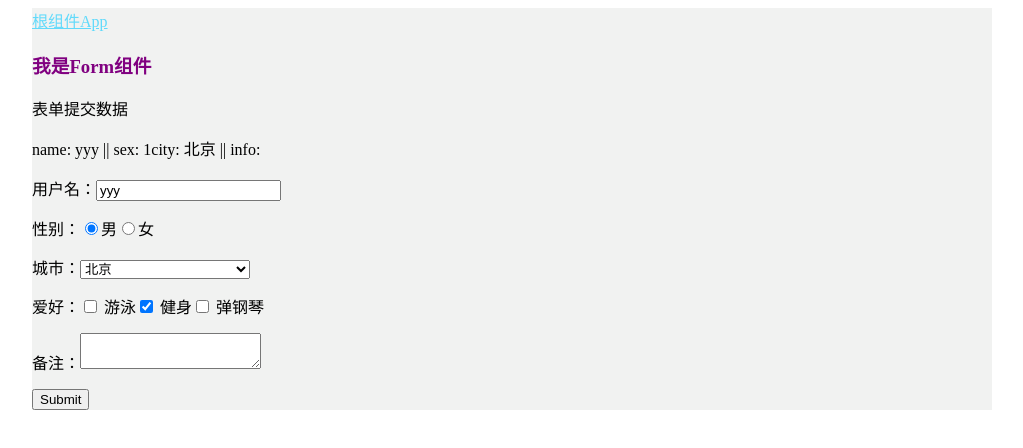
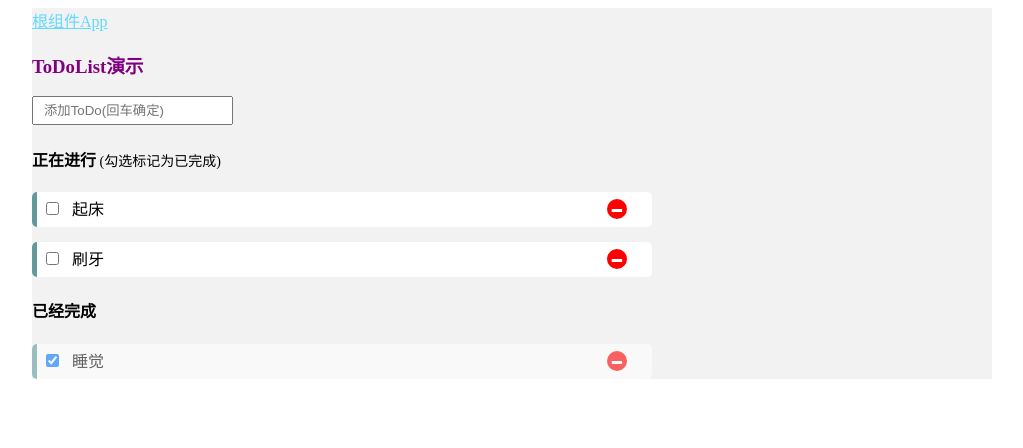
Before and after one commit to yoyoCoding/react-demo, a React (Create React App) app: page / in a window 1280 px wide. Shown: the top 448 px of the page, without its empty margins (128-1151 px from the left). Built offline with nearby package versions, Linux system fonts and the light colour scheme.

Commit message:
ToDoList
编写一个ToDoList demo

```diff
--- a/src/App.js
+++ b/src/App.js
@@ -4,7 +4,8 @@ import './assets/css/App.css'
 // 引入子组件
 // import Home from  './components/Home'
 // import News from './components/News'
-import Form from './components/Form'
+// import Form from './components/Form'
+import ToDoList from './components/ToDoList'
 
 class App extends Component {
   // render模版 jsx
@@ -19,7 +20,8 @@ class App extends Component {
         {/* 挂载子组件 */}
         {/* <Home></Home> */}
         {/* <News></News> */}
-        <Form></Form>
+        {/* <Form></Form> */}
+        <ToDoList></ToDoList>
 
       </div>
     );
--- /dev/null
+++ b/src/assets/css/ToDoList.css
@@ -0,0 +1,55 @@
+
+.item{
+    margin-bottom: 15px;
+}
+.item input{
+    height: 25px;
+    outline: none;
+    padding: 0 10px;
+}
+h4 .tips{
+    font-size: 14px;
+    font-weight: normal;
+}
+.list-item{
+    position: relative;
+    width: 600px;
+    height: 35px;
+    line-height: 35px;
+    padding: 0 10px;
+    background-color: #fff;
+    border-radius: 5px;
+    overflow: hidden;
+    margin-bottom: 15px;
+}
+.list-item::after{
+    display: block;
+    content: '';
+    width: 5px;
+    height: 100%;
+    position: absolute;
+    top: 0;
+    left: 0;
+    background-color: #629A9C;
+}
+.list-item .tips{
+    margin-left: 10px;
+}
+.list-item .del{
+    float: right;
+    margin-right: 15px;
+    width: 20px;
+    height: 20px;
+    line-height: 15px;
+    text-align: center;
+    color: #fff;
+    margin-top: 7px;
+    font-size: 40px;
+    border-radius: 50%;
+    background-color: red;
+    cursor: pointer
+}
+
+.list-item.done{
+    opacity: 0.6;
+}
--- /dev/null
+++ b/src/components/ToDoList.js
@@ -0,0 +1,103 @@
+import React, { Component } from 'react'
+import '../assets/css/ToDoList.css'
+
+class ToDoList extends Component {
+    constructor(props) {
+        super(props)
+        this.state = {
+            msg: 'ToDoList演示',
+            list: [
+                {
+                    item: '起床',
+                    checked: false
+                },
+                {
+                    item: '刷牙',
+                    checked: false
+                },
+                {
+                    item: '睡觉',
+                    checked: true
+                }
+            ]
+        }
+    }
+
+    handlePress = (ev) => {
+        let keyCode = ev.keyCode
+        let list = this.state.list
+        if(keyCode === 13) {
+            let value = ev.target.value
+            ev.target.value = ''
+            list.push({
+                item: value,
+                checked: false
+            })
+            this.setState({
+                list: list
+            })
+        }
+    }
+    handleChange = (key) => {
+       let list = this.state.list
+       list[key].checked = !list[key].checked
+       this.setState({
+           list: list
+       })
+    }
+    handleDelete = (key) => {
+        let list = this.state.list
+        list.splice(key, 1)
+        this.setState({
+            list: list
+        })
+    }
+
+    render() {
+        return (
+            <div>
+                <h3 className="heading">{this.state.msg}</h3>
+                <div className="item">
+                    <input type="text" placeholder="添加ToDo(回车确定)" onKeyUp={this.handlePress}/>
+                </div>
+
+                <h4>正在进行<span className="tips"> (勾选标记为已完成)</span></h4>
+                {
+                    this.state.list.map((value, key) => {
+                        if(value.checked === false) {
+                            return (
+                                <div key={key}>
+                                    <div className="list-item">
+                                        <input type="checkbox" onChange={this.handleChange.bind(this, key)} />
+                                        <span className="tips">{value.item}</span>
+                                        <span className="del" onClick={this.handleDelete.bind(this, key)}>-</span>
+                                    </div>
+                                </div>
+                            )
+                        }
+                    })
+                }
+
+                <h4>已经完成</h4>
+                {
+                    this.state.list.map((value, key) => {
+                        if (value.checked === true) {
+                            return (
+                                <div key={key}>
+                                    <div className="list-item done">
+                                        <input type="checkbox" checked onChange={this.handleChange.bind(this, key)} />
+                                        <span className="tips">{value.item}</span>
+                                        <span className="del" onClick={this.handleDelete.bind(this, key)}>-</span>
+                                    </div>
+                                </div>
+                            )
+                        }
+                    })
+                }
+
+            </div>
+        )
+    }
+}
+
+export default ToDoList
```
